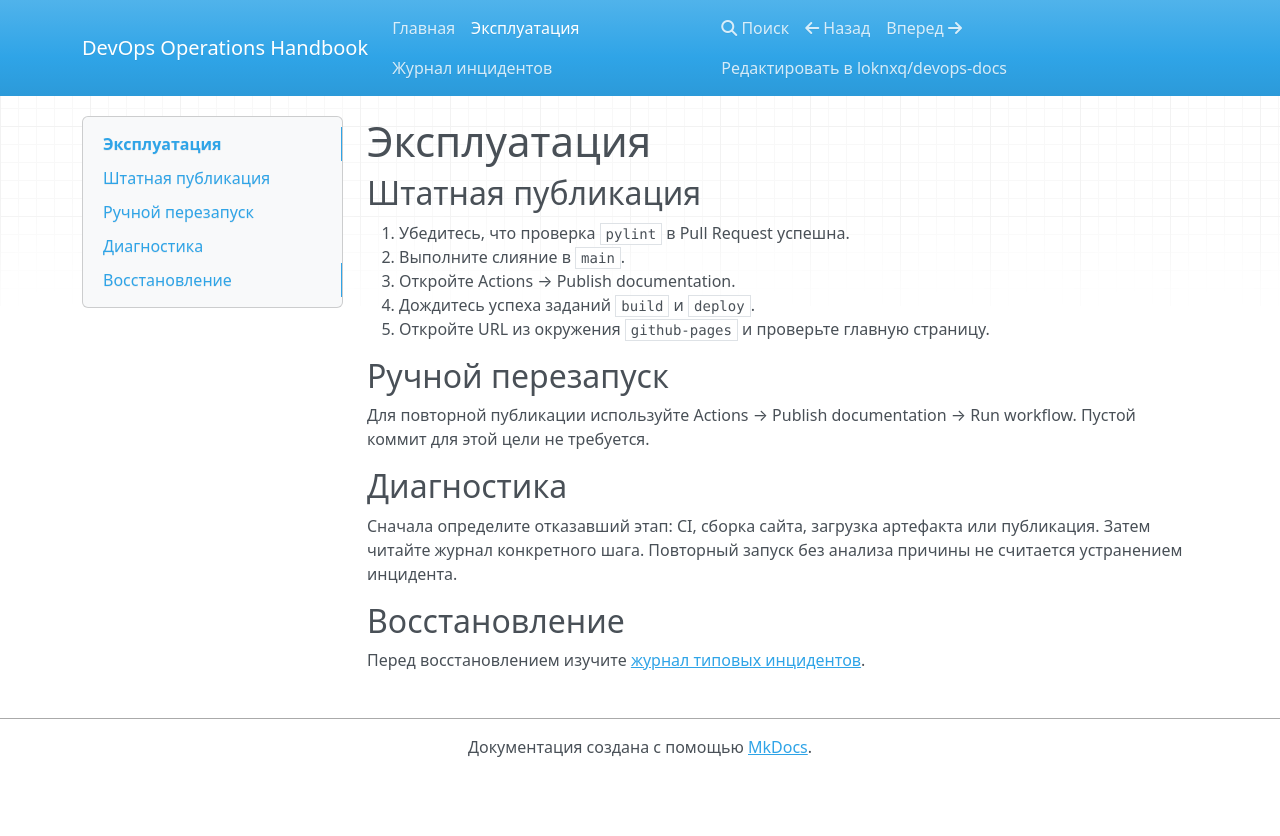
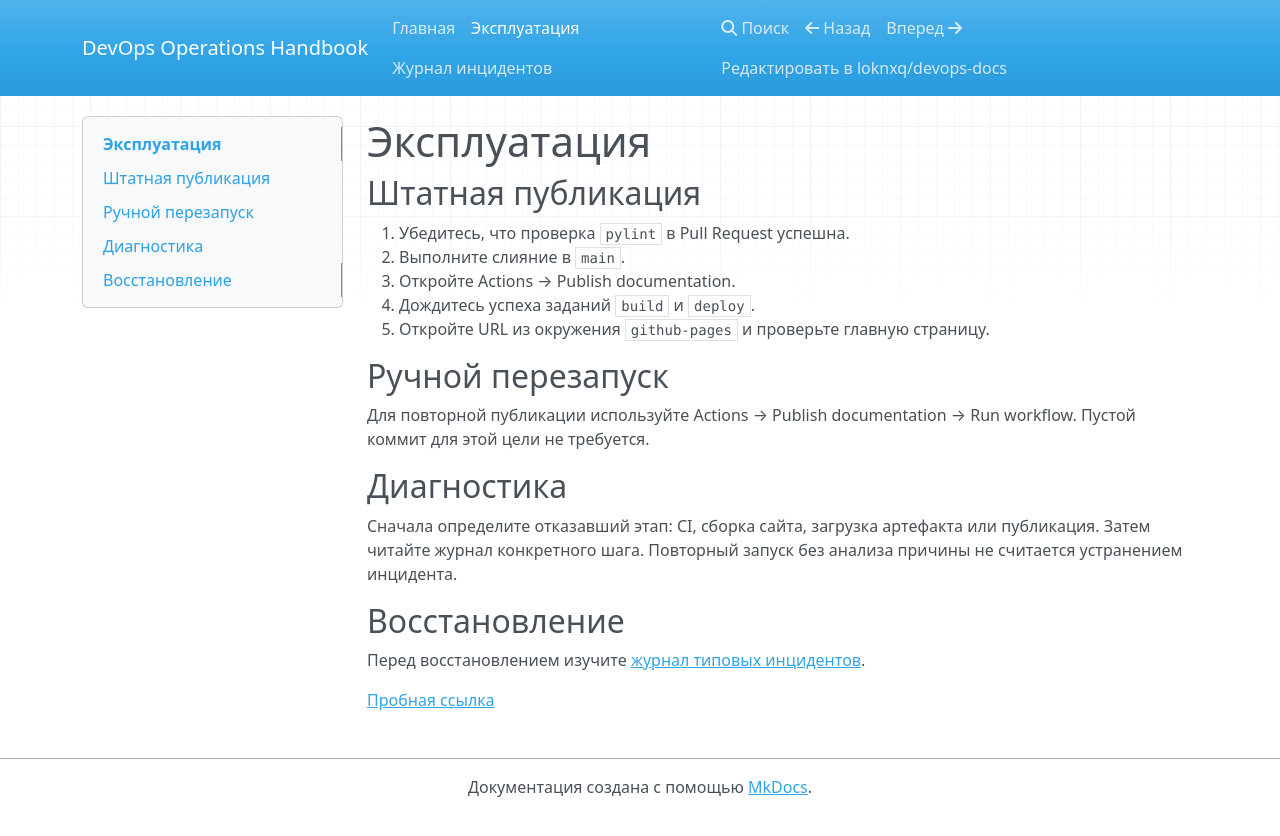
Before and after one commit to loknxq/devops-docs, an MkDocs documentation site: the page built from docs/runbook.md, in a window 1280 px wide. Shown: the top 836 px of the page. Built offline with MkDocs 1.6.1, drawn with Linux system fonts in a browser that asks for light colours; nearby versions of some CDN libraries.

Commit message:
docs: exercise strict link validation

```diff
--- a/docs/runbook.md
+++ b/docs/runbook.md
@@ -14,3 +14,5 @@
 
 ## Восстановление
 Перед восстановлением изучите [журнал типовых инцидентов](incidents.md).
+
+[Пробная ссылка](missing-page.md)
```
